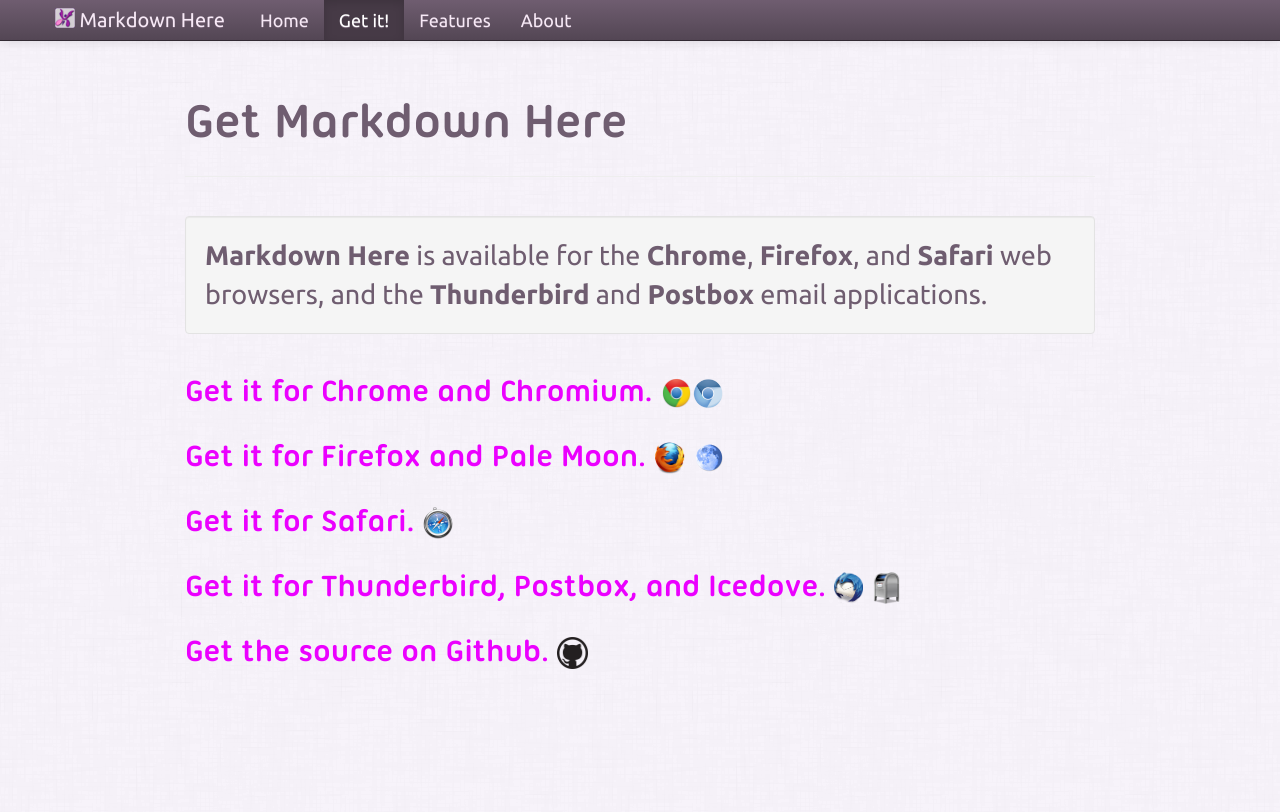
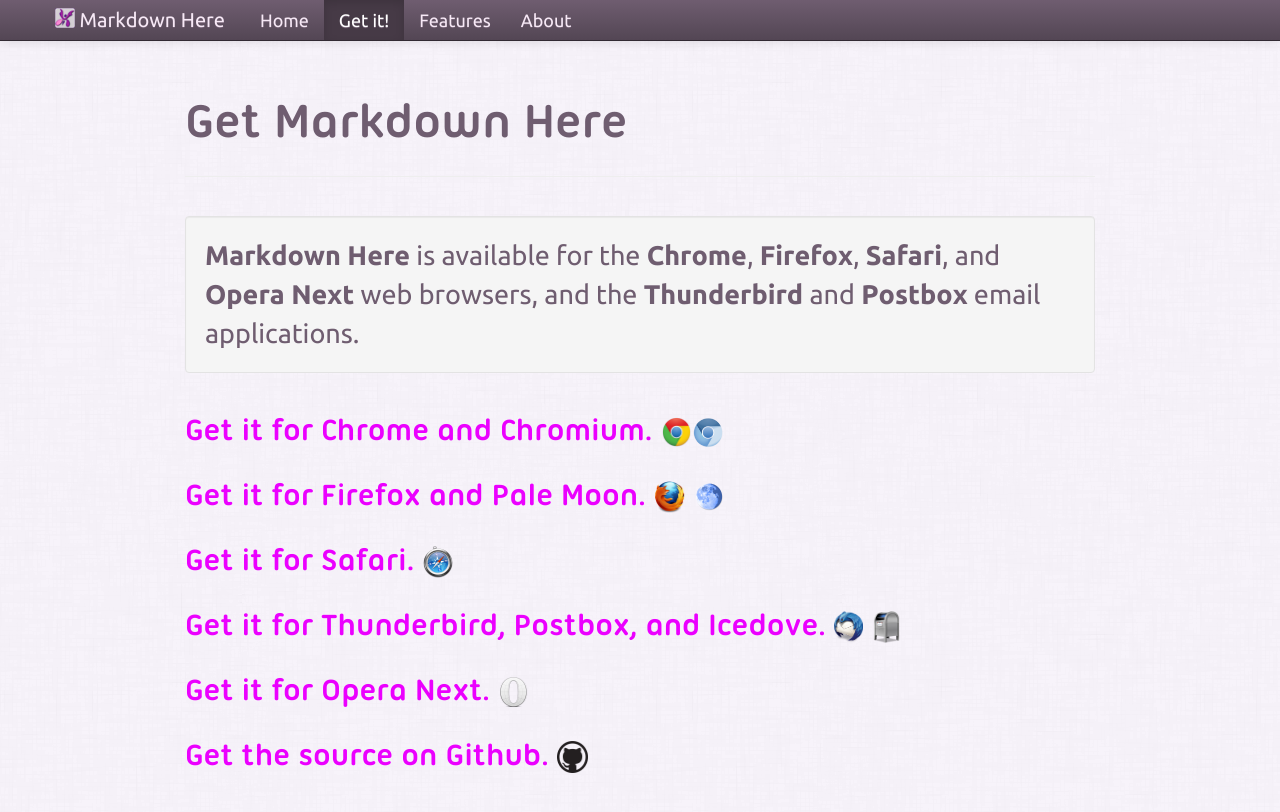
Before and after one commit to adam-p/markdown-here, a Jekyll site: the page built from get.html, in a window 1280 px wide. Shown: the top 812 px of the page. Built offline with Jekyll 4.4.1, drawn with Linux system fonts in a browser that asks for light colours; nearby versions of some CDN libraries.

Commit message:
Added Opera to the website

```diff
--- a/features.html
+++ b/features.html
@@ -26,7 +26,7 @@
       &ldquo;What does Markdown Here actually <em>do</em>?&rdquo;
     </p>
     <p>
-      Markdown Here is an <b>extension for Chrome, Firefox, Safari, Thunderbird, and Postbox</b>. With it, you can <b>write email in Markdown, and then click a button</b> (or context menu item, or use a hotkey) to render the email into <b>good-looking, fully formatted</b> text (HTML, technically).
+      Markdown Here is an <b>extension for Chrome, Firefox, Safari, Opera Next, Thunderbird, and Postbox</b>. With it, you can <b>write email in Markdown, and then click a button</b> (or context menu item, or use a hotkey) to render the email into <b>good-looking, fully formatted</b> text (HTML, technically).
     </p>
     <p>
       In action it works like this:
--- a/get.html
+++ b/get.html
@@ -11,7 +11,7 @@
 <div class="row-fluid">
   <div class="span12">
     <p class="lead well">
-      <b>Markdown Here</b> is available for the <b>Chrome</b>, <b>Firefox</b>, and <b>Safari</b> web browsers, and the <b>Thunderbird</b> and <b>Postbox</b> email applications.
+      <b>Markdown Here</b> is available for the <b>Chrome</b>, <b>Firefox</b>, <b>Safari</b>, and <b>Opera Next</b> web browsers, and the <b>Thunderbird</b> and <b>Postbox</b> email applications.
     </p>
   </div>
 </div>
@@ -37,6 +37,10 @@
       <img class="browser-logo" src="img/postbox.png">
     </h3>
     <h3>
+      <a href="https://addons.opera.com/en/extensions/details/markdown-here/">Get it for Opera Next.</a>
+      <img class="browser-logo" src="img/opera-next.png">
+    </h3>
+    <h3>
       <a href="https://github.com/adam-p/markdown-here/">Get the source on Github.</a>
       <img class="browser-logo" src="img/github.png">
     </h3>
```
Also changed, not shown: img/opera-next.png (added).
